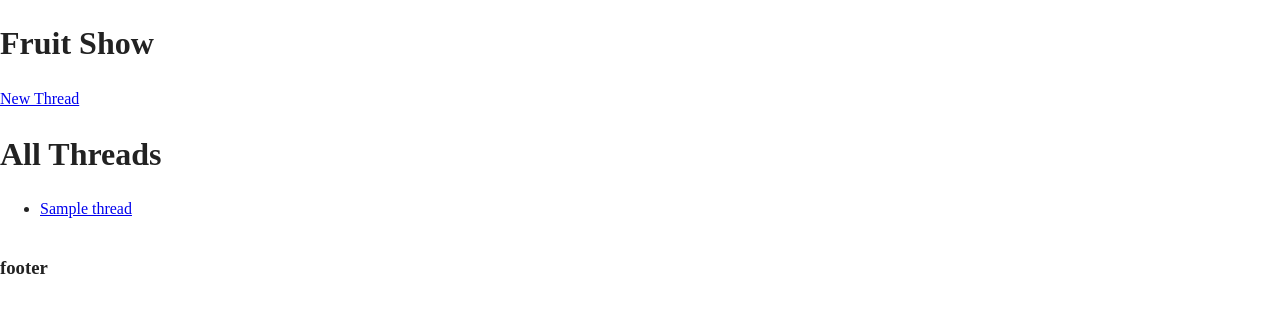
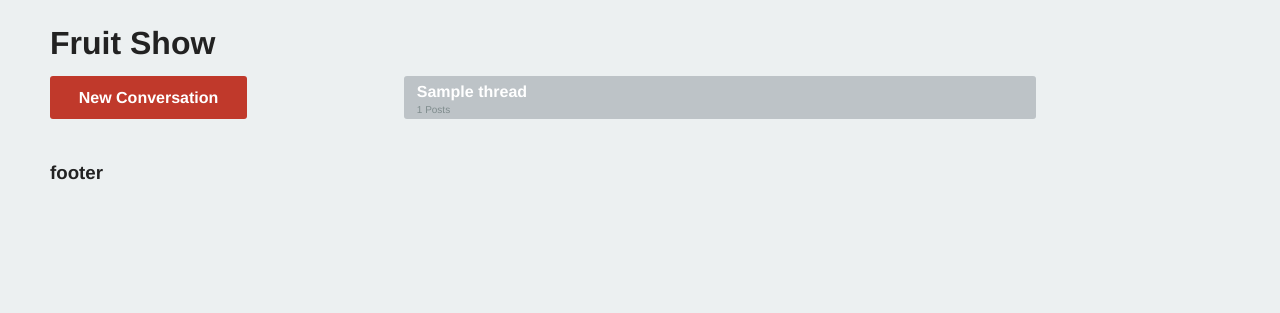
Before and after one commit to ruipacheco/fruitshow2, a Python web app: template app/templates/index.html in a window 1280 px wide. Shown: the top 313 px of the page. Run offline with Jinja, Linux system fonts and the light colour scheme; the template is opened without the code that fills it: most values are stand-ins (such as "Sample title", 1, 10 or a date in 2020); some libraries are stand-ins or nearby versions.

Commit message:
Listing threads now works.

```diff
--- a/app/static/css/main.css
+++ b/app/static/css/main.css
@@ -97,20 +97,86 @@ textarea {
    Author's custom styles
    ========================================================================== */
 
+html {
+	background-color:#ECF0F1;
+	font-family:Helvetica;
+}
 
+a {
+	text-decoration:none;
+}
 
+body {
+	padding-left:50px;
+	padding-right:50px;
+}
 
+.btn {
+	border: 0px none;
+	border-radius: 3px 3px 3px 3px;
+	padding: 0.9em 1.8em 0.8em;
+	box-shadow: none;
+	line-height: 1;
+	font-weight: bold;
+	text-shadow: none;
+	width: 50%;
+	padding-left:10px;
+	padding-right:10px;
+	text-align:center;
+}
 
+.conversation {
+	background-color:#C0392B;
+}
 
+a {
+	color:white;
+}
 
+.content {
+	float:right;
+	width:70%;
+	padding:0;
+	margin:0;
+}
 
+.sidebar {
+	float:left;
+	width:30%;
+}
 
+.thread {
+	border: 0px none;
+	border-radius: 3px 3px 3px 3px;
+	padding-top:0.5em;
+	padding-left:0.8em;
+	padding-bottom:0.3em;
+	box-shadow: none;
+	float:left;
+	background-color:#BDC3C7;
+	font-weight:bold;
+	line-height:1;
+	font-weight:bold;
+	text-shadow:none;
+	width:75%;
+	margin-bottom:10px;
+}
 
+.thread a:visited {
+	color:#7F8C8D;
+}
 
+.title {
+	margin-bottom:0.3em;
+}
 
-
-
-
+.details {
+	font-size:10px;
+	width:75%;
+	float:left;
+	font-weight:normal;
+	color:#7F8C8D;
+}
 
 
 /* ==========================================================================
--- a/app/templates/base.html
+++ b/app/templates/base.html
@@ -6,14 +6,16 @@
     <head>
         <meta charset="utf-8">
         <meta http-equiv="X-UA-Compatible" content="IE=edge,chrome=1">
-        <title></title>
-        <meta name="description" content="">
+
+		<title></title>
+
+		<meta name="description" content="">
         <meta name="viewport" content="width=device-width">
 
-        <link rel="stylesheet" href="css/normalize.min.css">
-        <link rel="stylesheet" href="css/main.css">
+        <link rel="stylesheet" href="{{ url_for('static', filename='css/normalize.css') }}">
+        <link rel="stylesheet" href="{{ url_for('static', filename='css/main.css') }}">
 
-        <script src="js/vendor/modernizr-2.6.2.min.js"></script>
+        <script src="{{ url_for('static', filename='js/vendor/modernizr-2.6.2.min.js') }}"></script>
     </head>
     <body>
         <!--[if lt IE 7]>
@@ -28,34 +30,23 @@
 
         <div class="main-container">
             <div class="main wrapper clearfix">
+				<div class="sidebar">
+					<div class="btn conversation">
+						<a href="{{ url_for('new_thread') }}">New Conversation</a>
+					</div>
+					{% block sidebar %}
+					{% endblock %}
+					<div class="clearfix">&nbsp;</div>
+				</div>
 
-				{% block content %}{% endblock %}
+				<div class="content">
+					{% block content %}
 
-				<!--
-                <article>
-                    <header>
-                        <h1>article header h1</h1>
-                        <p>Lorem ipsum dolor sit amet, consectetur adipiscing elit. Aliquam sodales urna non odio egestas tempor. Nunc vel vehicula ante. Etiam bibendum iaculis libero, eget molestie nisl pharetra in. In semper consequat est, eu porta velit mollis nec.</p>
-                    </header>
-                    <section>
-                        <h2>article section h2</h2>
-                        <p>Lorem ipsum dolor sit amet, consectetur adipiscing elit. Aliquam sodales urna non odio egestas tempor. Nunc vel vehicula ante. Etiam bibendum iaculis libero, eget molestie nisl pharetra in. In semper consequat est, eu porta velit mollis nec. Curabitur posuere enim eget turpis feugiat tempor. Etiam ullamcorper lorem dapibus velit suscipit ultrices. Proin in est sed erat facilisis pharetra.</p>
-                    </section>
-                    <section>
-                        <h2>article section h2</h2>
-                        <p>Lorem ipsum dolor sit amet, consectetur adipiscing elit. Aliquam sodales urna non odio egestas tempor. Nunc vel vehicula ante. Etiam bibendum iaculis libero, eget molestie nisl pharetra in. In semper consequat est, eu porta velit mollis nec. Curabitur posuere enim eget turpis feugiat tempor. Etiam ullamcorper lorem dapibus velit suscipit ultrices. Proin in est sed erat facilisis pharetra.</p>
-                    </section>
-                    <footer>
-                        <h3>article footer h3</h3>
-                        <p>Lorem ipsum dolor sit amet, consectetur adipiscing elit. Aliquam sodales urna non odio egestas tempor. Nunc vel vehicula ante. Etiam bibendum iaculis libero, eget molestie nisl pharetra in. In semper consequat est, eu porta velit mollis nec. Curabitur posuere enim eget turpis feugiat tempor.</p>
-                    </footer>
-                </article>
 
-                <aside>
-                    <h3>aside</h3>
-                    <p>Lorem ipsum dolor sit amet, consectetur adipiscing elit. Aliquam sodales urna non odio egestas tempor. Nunc vel vehicula ante. Etiam bibendum iaculis libero, eget molestie nisl pharetra in. In semper consequat est, eu porta velit mollis nec. Curabitur posuere enim eget turpis feugiat tempor. Etiam ullamcorper lorem dapibus velit suscipit ultrices.</p>
-                </aside>
-				-->
+
+					{% endblock %}
+					<div class="clearfix">&nbsp;</div>
+				</div>
 
             </div> <!-- #main -->
         </div> <!-- #main-container -->
@@ -67,10 +58,10 @@
         </div>
 
         <script src="//ajax.googleapis.com/ajax/libs/jquery/1.10.1/jquery.min.js"></script>
-        <script>window.jQuery || document.write('<script src="js/vendor/jquery-1.10.1.min.js"><\/script>')</script>
+        <script>window.jQuery || document.write('<script src="{{ url_for('static', filename='js/vendor/jquery-1.10.1.min.js') }}"><\/script>')</script>
 
-        <script src="js/plugins.js"></script>
-        <script src="js/main.js"></script>
+        <script src="{{ url_for('static', filename='js/plugins.js') }}"></script>
+        <script src="{{ url_for('static', filename='js/main.js') }}"></script>
 
         <script>
             var _gaq=[['_setAccount','UA-XXXXX-X'],['_trackPageview']];
--- a/app/templates/index.html
+++ b/app/templates/index.html
@@ -1,12 +1,22 @@
 {% extends 'base.html' %}
 
+{% block sidebar %}
+{% endblock %}
+
 {% block content %}
-<a href="/thread">New Thread</a>
 
-<h1>All Threads</h1>
-<ul>
-	{% for thread in threads %}
-		<li><a href="/thread/{{ thread.display_hash }}/{{ thread.url_title() }}">{{ thread.title }}</a></li>
-	{% endfor %}
-</ul>
+{% for thread in threads %}
+	<div class="thread">
+		<div class="title">
+			<a href="{{ url_for('new_thread') }}/{{ thread.display_hash|safe }}/{{ thread.url_title()|safe }}#count={{ thread.posts|count() }}">{{ thread.title }}</a>
+		</div>
+		<div class="clearfix"></div>
+		<div class="details">
+			<div class="detail">{{ thread.posts|count() }} Posts</div>
+			<div class="clearfix"></div>
+		</div>
+		<div class="clearfix"></div>
+	</div>
+{% endfor %}
+
 {% endblock %}
--- a/app/templates/new_thread.html
+++ b/app/templates/new_thread.html
@@ -11,7 +11,7 @@
         {% endfor %}
     </ul>
 {% endif %}
-<form name="new_post" method="POST" action="/thread">
+<form name="new_post" method="POST" action="{{ url_for('new_thread') }}">
 	<p>
 		<select name="category_id" id="category_id">
 		{% for category in categories %}
--- a/app/templates/thread.html
+++ b/app/templates/thread.html
@@ -20,7 +20,7 @@
         {% endfor %}
     </ul>
 {% endif %}
-<form method="POST" action="/thread/{{ thread.display_hash }}/{{ thread.url_title() }}">
+<form method="POST" action="{{ url_for('new_thread') }}/{{ thread.display_hash }}/{{ thread.url_title() }}">
 	<input type="hidden" name="display_hash" value="{{ thread.display_hash }}" />
 	{{ form.body.label }}:<br />
 	{{ form.body|safe }}<br />
--- a/app/templates/user.html
+++ b/app/templates/user.html
@@ -11,12 +11,13 @@
         {% endfor %}
     </ul>
 {% endif %}
-<form name="new_post" method="POST" action="/user">
+<form name="new_post" method="POST" action="{{ url_for('user') }}">
 	{{ form.display_hash()|safe }}
 	<p>{{ form.username.label }}: {{ form.username()|safe }}</p>
 	<p>{{ form.password.label }}: {{ form.password()|safe }}</p>
 	<p>{{ form.email.label }}: {{ form.email()|safe }}</p>
 	<p>{{ form.is_admin.label }}: {{ form.is_admin()|safe }}</p>
+	<p>{{ form.is_deleted.label }}: {{ form.is_deleted()|safe }}</p>
 	<input type="submit" name="save" id="save" title="Save" />
 </form>
 {% endblock %}
--- a/app/templates/users.html
+++ b/app/templates/users.html
@@ -1,10 +1,12 @@
 {% extends 'base.html' %}
 
 {% block content %}
-<p><a href="/user">New User</a></p>
+<p><a href="{{ url_for('user') }}">New User</a></p>
 <ul>
 	{% for user in users %}
-		<li><a href="/user/{{ user.display_hash }}">{{ user.username }}</a></li>
+		<li>
+			<a href="{{ url_for('user') }}/{{ user.display_hash|safe }}">{{ user.username }}</a>
+		</li>
 	{% endfor %}
 </ul>
 
```
Also changed, not shown: app/forms.py (+3 -4 lines), app/models.py (+5 -4 lines), app/views.py (+10 -4 lines).
